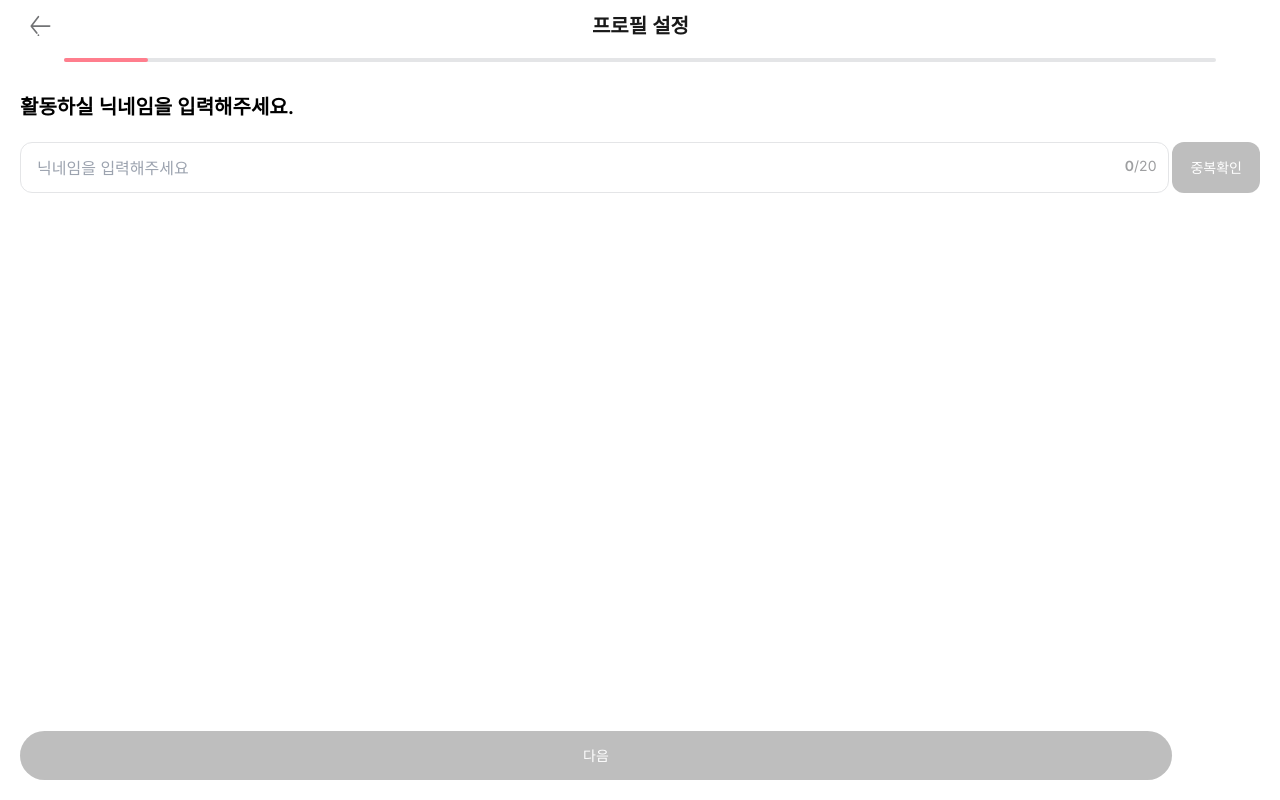
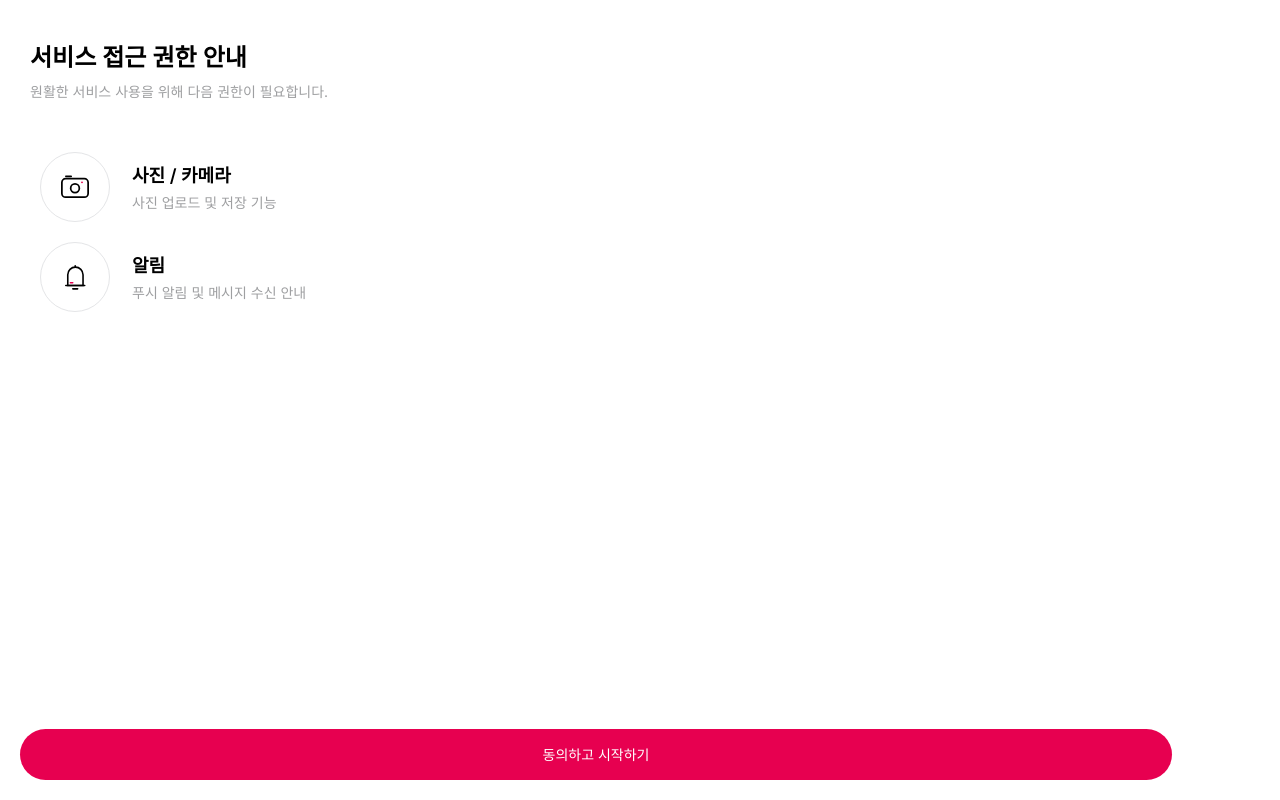
Before and after one commit to dormitoryFamilies/web-front, a Next.js app in the folder dorm-front/: page /onboarding in a window 1280 px wide. Before the commit this address had no page. Built offline with nearby package versions, Linux system fonts and the light colour scheme.

Commit message:
feat: 서비스 약관 동의 페이지 기능 구현 #12

```diff
--- a/dorm-front/src/app/onboarding/page.tsx
+++ b/dorm-front/src/app/onboarding/page.tsx
@@ -3,16 +3,16 @@ import { useSearchParams } from "next/navigation";
 import { useEffect, useState } from "react";
 
 import NicknameSetting from "@/components/onboarding/NicknameSetting";
+import PhotoStudentIDCard from "@/components/onboarding/PhotoStudentIDCard";
 import SchoolInfoSetting from "@/components/onboarding/SchoolInfoSetting";
-import PhotoStudentIDCard from "@/components/onboarding/PhotoStudentIDCard";
+import ServiceAccessRights from "@/components/onboarding/ServiceAccessRights";
 import WaitForCompletion from "@/components/onboarding/WaitForCompletion";
 import { getJWTToken, getKaKaoAccessToken } from "@/lib/api/onboarding";
 import { StepOnboarding } from "@/types/onboarding/type";
-import { useRouter } from "next/navigation";
 
 const OnBoarding = () => {
   const params = useSearchParams();
-  const [step, setStep] = useState<StepOnboarding>("NicknameSetting");
+  const [step, setStep] = useState<StepOnboarding>("ServiceAccessRights");
 
   useEffect(() => {
     if (params.get("code") && localStorage.getItem("kakaoAccessToken") === null) {
@@ -30,6 +30,7 @@ const OnBoarding = () => {
 
   return (
     <main>
+      {step === "ServiceAccessRights" && <ServiceAccessRights onNext={setStep} />}
       {step === "NicknameSetting" && <NicknameSetting onNext={setStep} />}
       {step === "SchoolInfoSetting" && <SchoolInfoSetting onNext={setStep} onBefore={setStep} />}
       {step === "PhotoStudentIDCard" && <PhotoStudentIDCard onNext={setStep} onBefore={setStep} />}
--- a/dorm-front/src/components/onboarding/ServiceAccessRights.tsx
+++ b/dorm-front/src/components/onboarding/ServiceAccessRights.tsx
@@ -1,9 +1,16 @@
-import type { SVGProps } from "react";
+import type { Dispatch, SetStateAction, SVGProps } from "react";
 import * as React from "react";
-const ServiceAccessRights = () => {
+
+import { StepOnboarding } from "@/types/onboarding/type";
+
+interface Props {
+  onNext: Dispatch<SetStateAction<StepOnboarding>>;
+}
+const ServiceAccessRights = (props: Props) => {
+  const { onNext } = props;
   return (
     <div className={"flex flex-col min-h-screen"}>
-      <div className={"m-[30px] "}>
+      <div className={"mt-[40px] px-[30px]"}>
         <div className={"flex flex-col gap-y-[5px]"}>
           <div className={"text-h1 font-semibold"}>서비스 접근 권한 안내</div>
           <div className={"text-h5 text-gray4"}>원활한 서비스 사용을 위해 다음 권한이 필요합니다.</div>
@@ -33,7 +40,11 @@ const ServiceAccessRights = () => {
           </div>
         </div>
       </div>
-      <button className={"left-5 py-[15px] absolute bottom-5 text-white bg-primary rounded-full w-[90%] text-h5"}>
+      <button
+        onClick={() => {
+          onNext("NicknameSetting");
+        }}
+        className={"left-5 py-[15px] absolute bottom-5 text-white bg-primary rounded-full w-[90%] text-h5"}>
         동의하고 시작하기
       </button>
     </div>
@@ -70,43 +81,12 @@ function CameraIcon(props: SVGProps<SVGSVGElement>) {
 
 function AlarmIcon(props: SVGProps<SVGSVGElement>) {
   return (
-    <svg
-      width={21}
-      height={25}
-      fill="none"
-      xmlns="http://www.w3.org/2000/svg"
-      {...props}
-    >
-      <path
-        d="M2.77 9.713a7.633 7.633 0 0115.266 0V20.48H2.77V9.713z"
-        stroke="#000"
-        strokeWidth={1.6}
-      />
+    <svg width={21} height={25} fill="none" xmlns="http://www.w3.org/2000/svg" {...props}>
+      <path d="M2.77 9.713a7.633 7.633 0 0115.266 0V20.48H2.77V9.713z" stroke="#000" strokeWidth={1.6} />
       <rect y={19.713} width={20.491} height={1.6} rx={0.8} fill="#000" />
-      <rect
-        x={7.014}
-        y={23.048}
-        width={6.463}
-        height={1.6}
-        rx={0.8}
-        fill="#000"
-      />
-      <rect
-        x={4.641}
-        y={17.048}
-        width={3.861}
-        height={1.537}
-        rx={0.768}
-        fill="#E70050"
-      />
-      <rect
-        x={11.045}
-        width={2.56}
-        height={1.6}
-        rx={0.8}
-        transform="rotate(90 11.045 0)"
-        fill="#000"
-      />
+      <rect x={7.014} y={23.048} width={6.463} height={1.6} rx={0.8} fill="#000" />
+      <rect x={4.641} y={17.048} width={3.861} height={1.537} rx={0.768} fill="#E70050" />
+      <rect x={11.045} width={2.56} height={1.6} rx={0.8} transform="rotate(90 11.045 0)" fill="#000" />
     </svg>
   );
 }
```
Also changed, not shown: dorm-front/src/types/onboarding/type.ts (+6 -1 lines).
